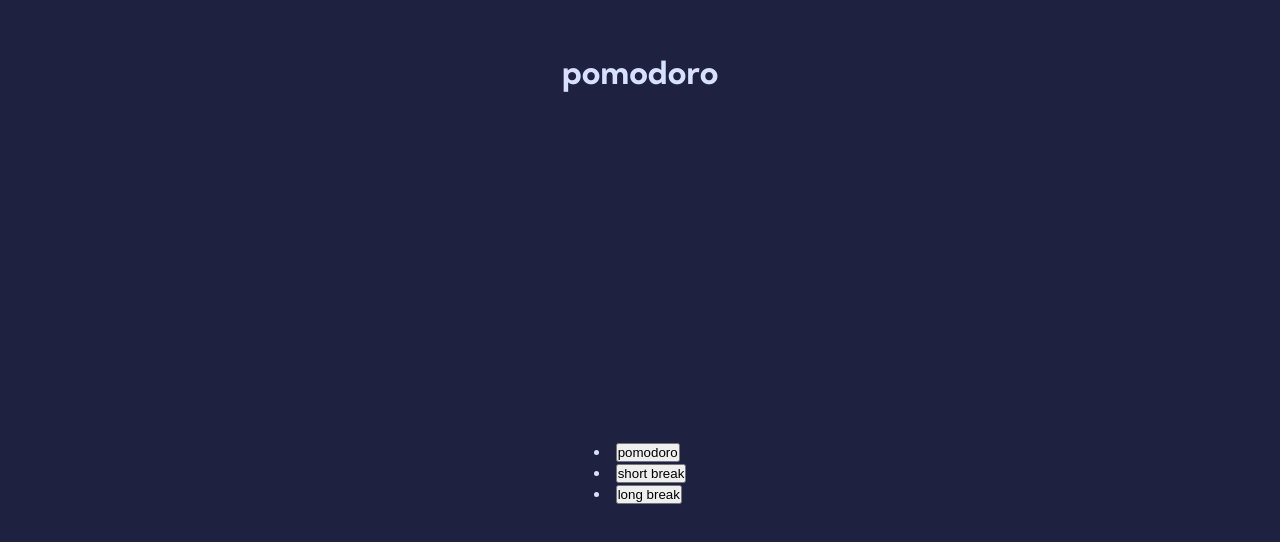
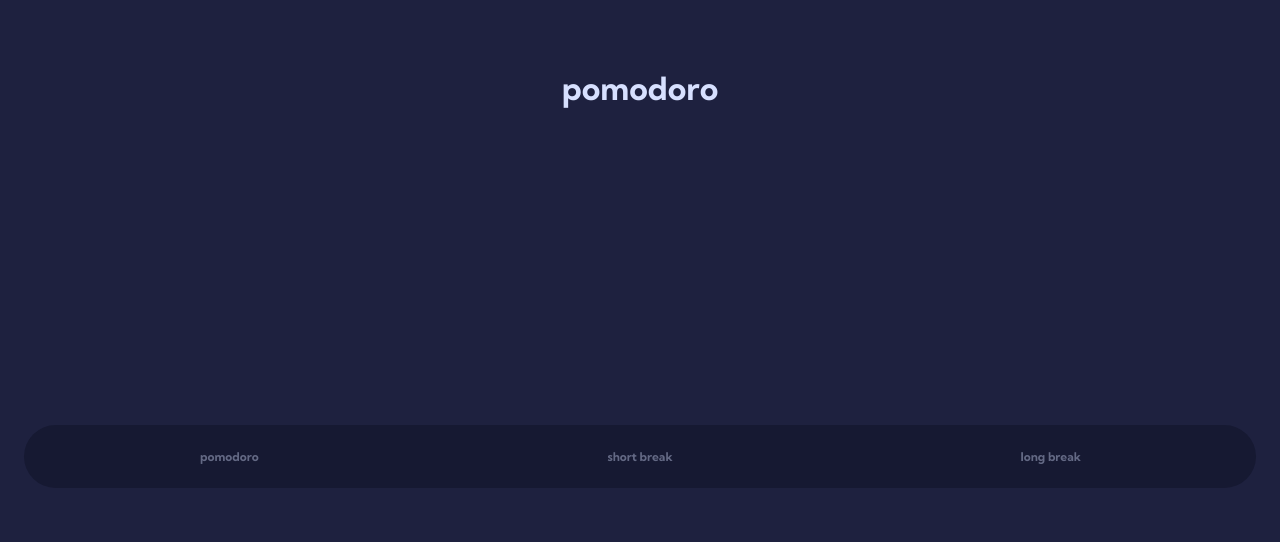
Before and after one commit to ryanbradley-webdev/pomodoro, a React (Vite) app: page / in a window 1280 px wide. Shown: the part 122-664 px from the top of the page. Built offline with nearby package versions, Linux system fonts and the light colour scheme.

Commit message:
Update styling and placement of OptionsBar component.

```diff
--- a/src/App.css
+++ b/src/App.css
@@ -1,9 +1,10 @@
-#root,
-main {
-  min-height: 100vh;
+#root {
+  padding: 32px 24px;
+  height: 100vh;
 }
 
 main {
+  height: 100%;
   display: grid;
   place-items: center;
 }
--- /dev/null
+++ b/src/components/OptionsBar/OptionsBar.module.css
@@ -0,0 +1,28 @@
+.options_bar {
+  list-style: none;
+  display: flex;
+  width: 100%;
+  height: 63px;
+  background-color: var(--clr-black-900);
+}
+
+.options_bar li,
+.options_bar button {
+  width: 100%;
+  height: 100%;
+}
+
+.options_bar,
+.options_bar button {
+  border-radius: 100px;
+}
+
+.options_bar button {
+  font-family: inherit;
+  font-size: 12px;
+  font-weight: bold;
+  color: var(--clr-white-700);
+  background-color: transparent;
+  border: none;
+  opacity: 0.4;
+}
--- a/src/components/OptionsBar/OptionsBar.tsx
+++ b/src/components/OptionsBar/OptionsBar.tsx
@@ -1,3 +1,5 @@
+import styles from './OptionsBar.module.css'
+
 const OPTIONS = [
   'pomodoro',
   'short break',
@@ -12,7 +14,8 @@ export default function OptionsBar({
   setOption: (newOption: string) => void
 }) {
   return (
-    <nav
+    <ul
+      className={styles.options_bar}
       data-selected-option={OPTIONS.indexOf(selectedOption)}
     >
 
@@ -30,6 +33,6 @@ export default function OptionsBar({
         ))
       }
 
-    </nav>
+    </ul>
   )
 }
--- a/src/index.css
+++ b/src/index.css
@@ -41,3 +41,7 @@ html {
   color: var(--clr-white-700);
   background-color: var(--clr-black-800);
 }
+
+button {
+  cursor: pointer;
+}
```
